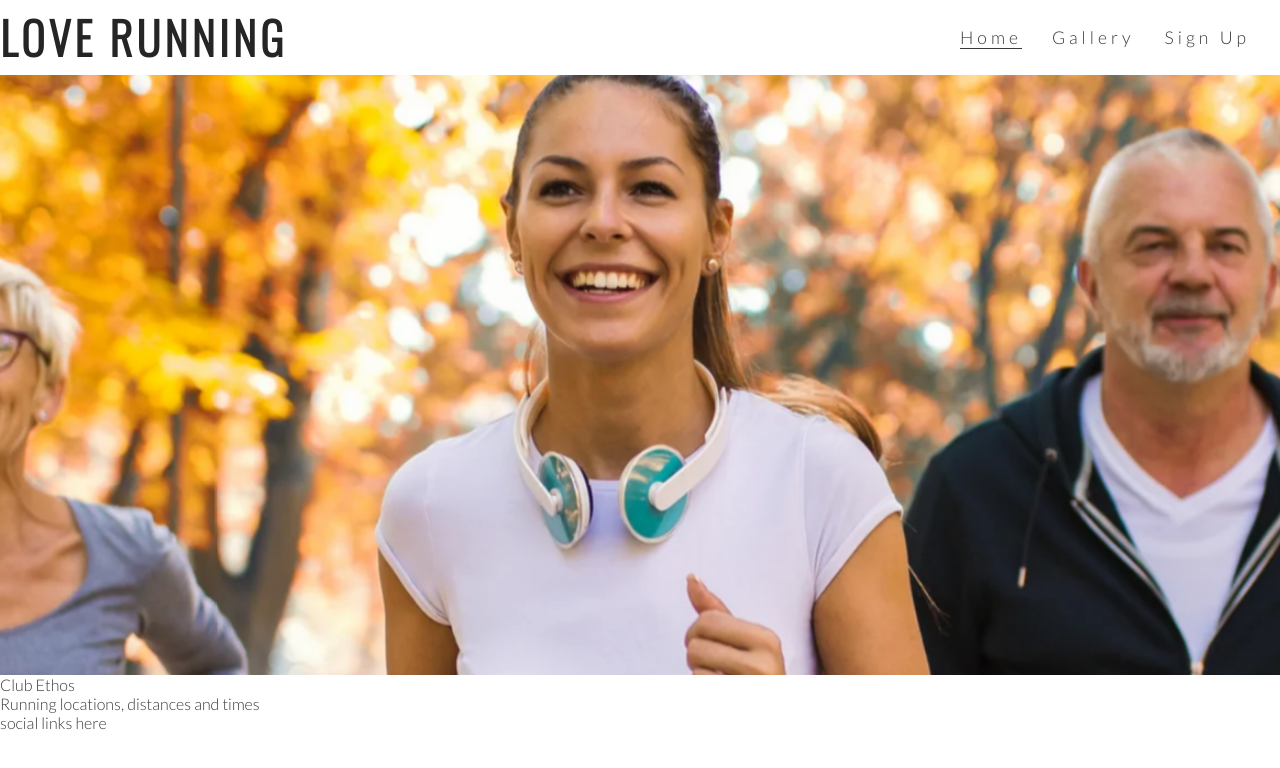
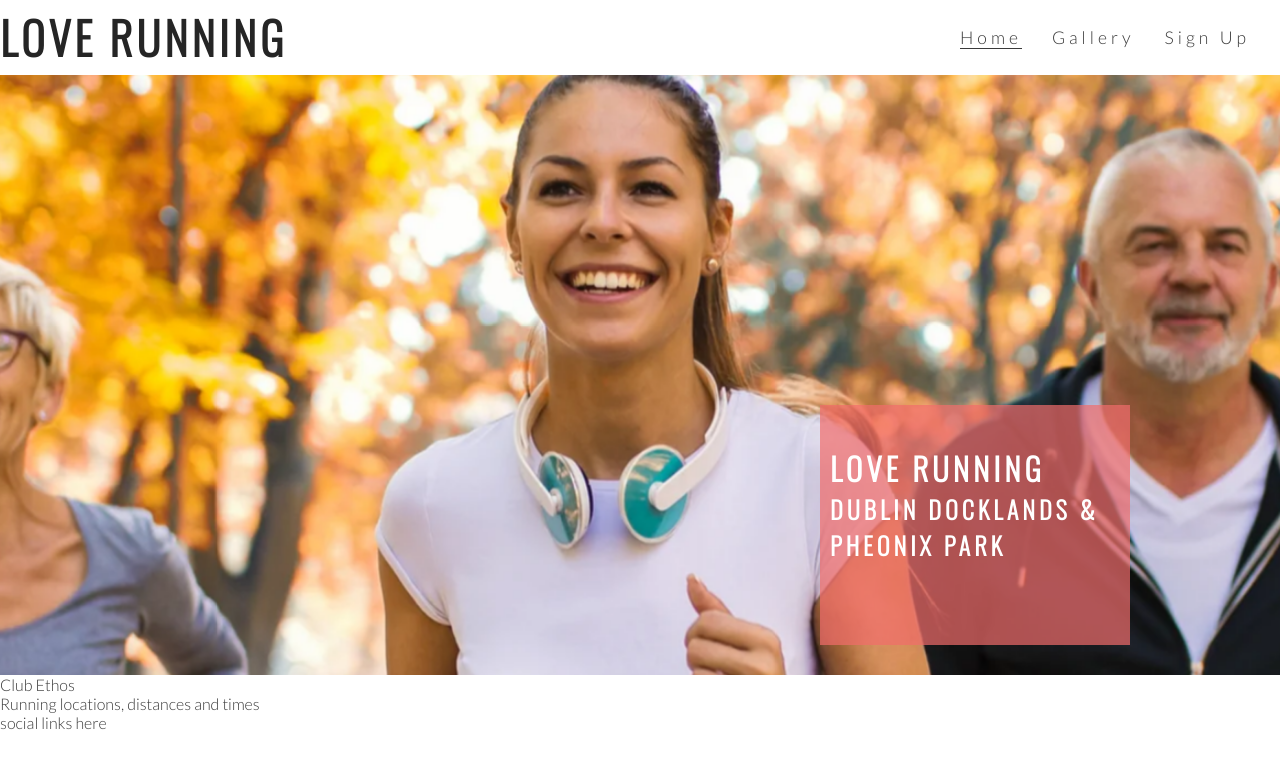
Before and after one commit to juliandunne1234/love-running, a plain HTML site: page index.html in a window 1280 px wide. Drawn offline with nearby package versions, Linux system fonts and the light colour scheme.

Commit message:
Add cover text and style

```diff
--- a/assets/css/style.css
+++ b/assets/css/style.css
@@ -62,6 +62,11 @@ h1, h2 {
     height: 600px;
     width: 100%;
     overflow: hidden;
+    position: relative;
+}
+
+#cover-text, #cover-text h2 {
+    color:#fff;
 }
 
 #hero-image {
@@ -84,3 +89,23 @@ h1, h2 {
         transform: scale(1.1);
     }
 }
+
+#cover-text {
+    font-size: 130%;
+    font-family: Oswald, sans-serif;
+    text-transform: uppercase;
+    letter-spacing: 4px;
+
+    width: 300px;
+    height: 200px;
+
+    padding-top: 40px;
+    padding-left: 10px;
+
+    background-color: rgba(241, 109, 107, .7);
+
+    bottom: 30px;
+    right: 150px;
+
+    position: absolute;
+}
--- a/index.html
+++ b/index.html
@@ -32,6 +32,10 @@
     </header>
     <section id="hero-outer">
         <div id="hero-image"></div>
+        <div id="cover-text">
+            <h2>Love Running</h2>
+            <h3>Dublin Docklands & Pheonix Park</h3>
+        </div>
     </section>
     <section>
         Club Ethos
```
